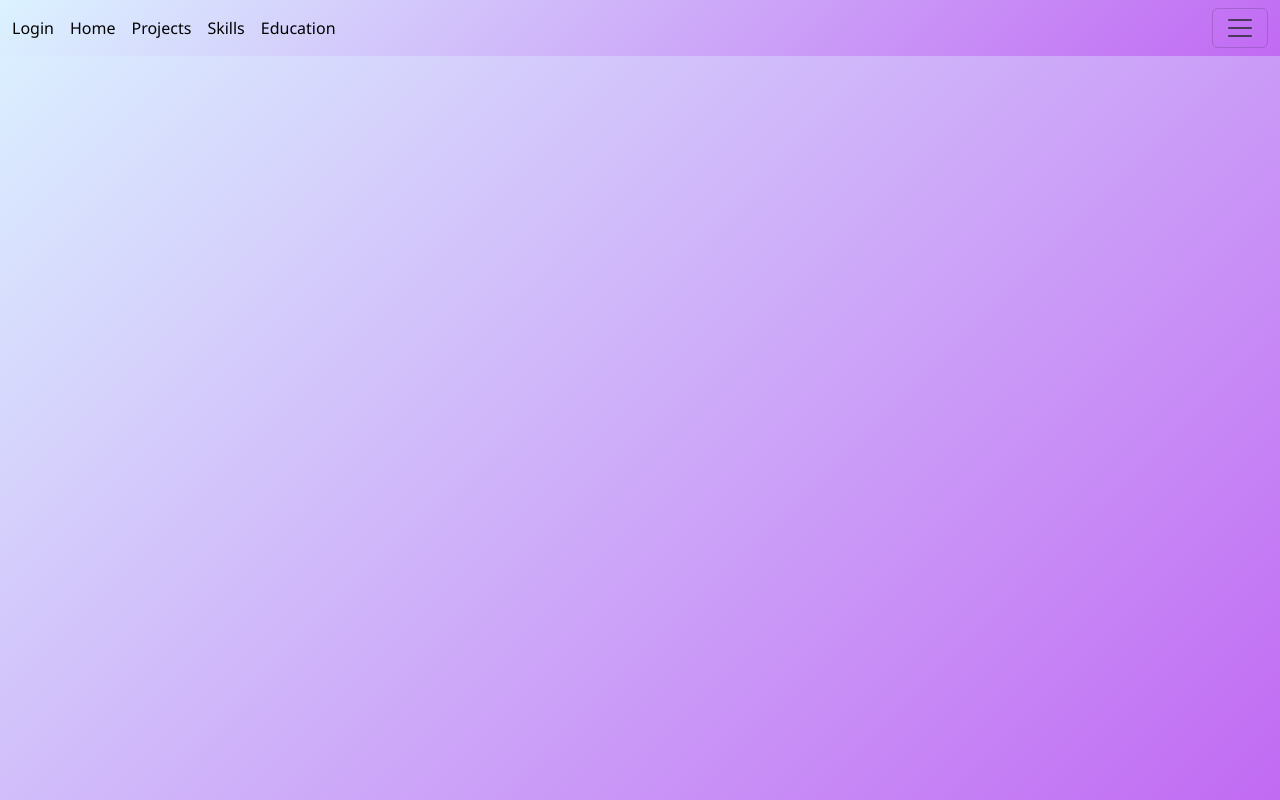
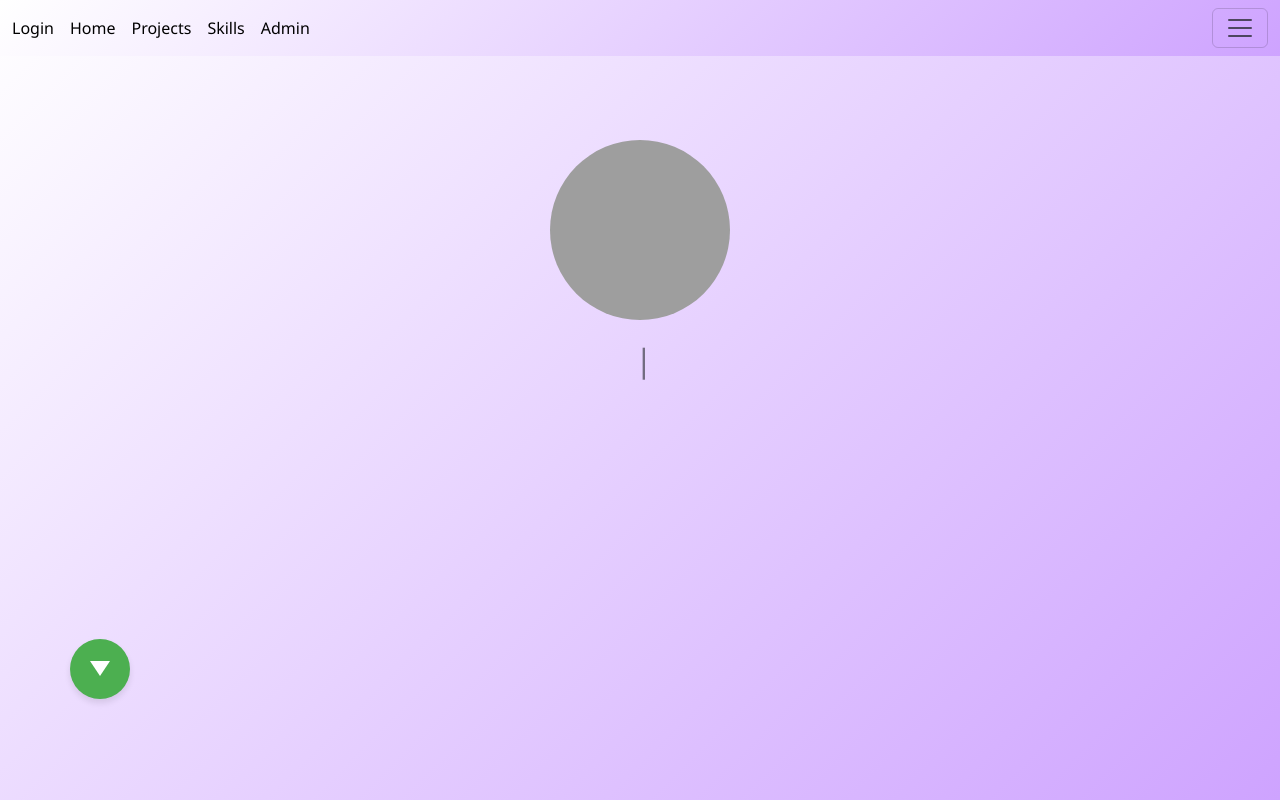
Before and after one commit to Alexoswin/portfolio-website, a React (Create React App) app in the folder new/frontend/: page / in a window 1280 px wide. Built offline with nearby package versions, Linux system fonts and the light colour scheme; grey boxes are pictures that could not be loaded.

Commit message:
page loader

```diff
--- a/new/frontend/package.json
+++ b/new/frontend/package.json
@@ -14,6 +14,7 @@
     "react-icons": "^5.5.0",
     "react-router-dom": "^7.6.1",
     "react-scripts": "5.0.1",
+    "react-spinners": "^0.17.0",
     "web-vitals": "^2.1.4"
   },
   "scripts": {
--- a/new/frontend/src/App.css
+++ b/new/frontend/src/App.css
@@ -0,0 +1,6 @@
+body{
+    display: flex !important; ;
+    justify-content: center !important;;
+    align-items: center !important;
+    flex-direction: row !important;;
+}
--- a/new/frontend/src/App.js
+++ b/new/frontend/src/App.js
@@ -1,25 +1,36 @@
-
 import './App.css';
 import Nav from './Components/Nav';
 import Login from './Components/Login';
-import {
-  BrowserRouter as Router,
-  Route,
-  Routes,
- } from 'react-router-dom';
-
+import Profile from './Components/Profile';
+import { useEffect, useState } from 'react';
+import CircleLoader from 'react-spinners/CircleLoader';
+import { BrowserRouter as Router, Route, Routes } from 'react-router-dom';
 
 function App() {
+  const [Loading, setLoading] = useState(true);
+
+  useEffect(() => {
+    setTimeout(() => {
+      setLoading(false);
+    }, 3000);
+  }, []);
+
   return (
-
+    <>
+      {Loading ? (
+        <div style={{ display: 'flex', justifyContent: 'center', alignItems: 'center', height: '100vh' }}>
+          <CircleLoader size={150} color={"#36d7b7"} loading={Loading}  />
+        </div>
+      ) : (
         <Router>
           <Nav />
           <Routes>
             <Route path="/Login" element={<Login />} />
-      {/* Add more routes here as needed */}
+            <Route path="/" element={<Profile />} />
           </Routes>
         </Router>
-
+      )}
+    </>
   );
 }
 
--- a/new/frontend/src/Components/Login.css
+++ b/new/frontend/src/Components/Login.css
@@ -7,19 +7,20 @@
 }
 
 body {
-  background: linear-gradient(135deg, hsl(201, 100%, 93%), #c16af3);
+  background: linear-gradient(135deg, hsl(0, 0%, 100%), #cea3ff);
   height: 100vh;
   display: flex;
   align-items: center;
   justify-content: center;
+  flex-direction: column;
 }
 
 .login-container {
   background-color: #ffffff;
   padding: 2rem;
-  border-radius: 16px;
-  box-shadow: 0 12px 30px rgba(0, 0, 0, 0.1);
-  width: 90%;
+
+  box-shadow: 0 12px 30px rgba(0, 0, 0, 0.3);
+  width: 100%;
   max-width: 400px;
   transition: transform 0.3s ease;
 }
@@ -42,7 +43,7 @@ body {
 }
 
 .login-form input {
-  width: 100%;
+  width: 95%;
   padding: 0.8rem;
   margin-bottom: 1rem;
   border: 1px solid #ccc;
@@ -61,7 +62,7 @@ body {
   background-color: #4a90e2;
   color: white;
   border: none;
-  border-radius: 8px;
+
   cursor: pointer;
   font-size: 1rem;
   transition: background-color 0.3s ease;
@@ -85,6 +86,15 @@ body {
 .signup-link a:hover {
   text-decoration: underline;
 }
+.input{
+  border-style: none !important;
+  border-radius: 0% !important;
+  border-bottom: #333 solid 1px !important;
+
+}
+.input-icon{
+  display : inline-block;
+}
 
 /* Responsive */
 @media (max-width: 480px) {
--- a/new/frontend/src/Components/Login.js
+++ b/new/frontend/src/Components/Login.js
@@ -7,8 +7,13 @@ export default function Login() {
                 <h2>Welcome Back</h2>
                 <p>Please login to your account</p>
 
-                <label htmlFor="email">Email</label>
+                <div className="input-icon">
+                    <svg xmlns="http://www.w3.org/2000/svg" width="16" height="16" fill="currentColor" class="bi bi-envelope-fill" viewBox="0 0 16 16">
+                        <path d="M.05 3.555A2 2 0 0 1 2 2h12a2 2 0 0 1 1.95 1.555L8 8.414zM0 4.697v7.104l5.803-3.558zM6.761 8.83l-6.57 4.027A2 2 0 0 0 2 14h12a2 2 0 0 0 1.808-1.144l-6.57-4.027L8 9.586zm3.436-.586L16 11.801V4.697z"/>
+                    </svg>
+                </div>
                 <input
+                    className="input"
                     type="email"
                     id="email"
                     name="email"
@@ -16,8 +21,13 @@ export default function Login() {
                     required
                 />
 
-                <label htmlFor="password">Password</label>
+                <div className="input-icon">
+                    <svg xmlns="http://www.w3.org/2000/svg" width="16" height="16" fill="currentColor" class="bi bi-lock-fill" viewBox="0 0 16 16">
+                    <path fill-rule="evenodd" d="M8 0a4 4 0 0 1 4 4v2.05a2.5 2.5 0 0 1 2 2.45v5a2.5 2.5 0 0 1-2.5 2.5h-7A2.5 2.5 0 0 1 2 13.5v-5a2.5 2.5 0 0 1 2-2.45V4a4 4 0 0 1 4-4m0 1a3 3 0 0 0-3 3v2h6V4a3 3 0 0 0-3-3"/>
+                    </svg>
+                </div>
                 <input
+                    className="input"
                     type="password"
                     id="password"
                     name="password"
--- a/new/frontend/src/Components/Nav.css
+++ b/new/frontend/src/Components/Nav.css
@@ -15,5 +15,5 @@
 
   }
 .navbar{
-    background: linear-gradient(135deg, hsl(201, 100%, 93%), #c16af3);
+  background: linear-gradient(135deg, hsl(0, 0%, 100%), #cea3ff);
 }
--- a/new/frontend/src/Components/Nav.js
+++ b/new/frontend/src/Components/Nav.js
@@ -10,7 +10,8 @@ function Nav() {
         <NavLink className="navbar-brand" to="/">Home</NavLink>
         <NavLink className="navbar-brand" >Projects</NavLink>
         <NavLink className="navbar-brand" >Skills</NavLink>
-        <NavLink className="navbar-brand" >Education</NavLink>
+
+        <NavLink className="navbar-brand" >Admin</NavLink>
        </div>
         <button className="navbar-toggler" type="button" data-bs-toggle="offcanvas" data-bs-target="#offcanvasNavbar" aria-controls="offcanvasNavbar" aria-label="Toggle navigation">
           <span className="navbar-toggler-icon"></span>
--- /dev/null
+++ b/new/frontend/src/Components/Profile.css
@@ -0,0 +1,122 @@
+/* Container centers everything */
+.container {
+  width: 100vw;
+  text-align: center;
+    display: flex;
+    flex-direction: column;
+    align-items: center;
+    justify-content: center;
+  margin-top: 2vh;
+  padding: 2%;
+  box-sizing: border-box;
+  margin-bottom:20%;
+
+}
+
+/* Image wrapper for spacing */
+.profile-image-wrapper {
+  display: flex;
+  justify-content: center;
+  margin-bottom: 2vh;
+}
+
+/* Responsive profile image */
+.profile-image {
+  width: 180px;
+  height: 180px;
+  border-radius: 50%;
+  object-fit: cover;
+  transition: transform 0.3s ease;
+}
+
+.profile-image:hover {
+  transform: scale(1.05);
+}
+
+/* Typing text styling */
+.typing-text {
+  font-size: 2rem;
+  font-family: monospace;
+  white-space: pre-wrap;
+  display: inline-block;
+  max-width: 90vw;
+  word-break: break-word;
+}
+
+/* Blinking cursor animation */
+.cursor {
+  display: inline-block;
+  width: 10px;
+  animation: blink 0.8s infinite;
+}
+
+@keyframes blink {
+  0%   { opacity: 1; }
+  50%  { opacity: 0; }
+  100% { opacity: 1; }
+}
+
+/* Responsive font and image scaling for smaller devices */
+@media (max-width: 768px) {
+  .profile-image {
+    width: 180px;
+    height: 180px;
+  }
+
+  .typing-text {
+    font-size: 1.5rem;
+  }
+}
+
+@media (max-width: 480px) {
+  .profile-image {
+    width: 140px;
+    height: 140px;
+  }
+  .profile-image-wrapper {
+
+    margin-bottom: 100px;
+}
+
+  .typing-text {
+    font-size: 1.2rem;
+  }
+}
+.arrow-btn {
+  background: #4CAF50;
+  border: none;
+  border-radius: 50%;
+  width: 60px;
+  height: 60px;
+  cursor: pointer;
+  display: flex;
+  align-items: center;
+  justify-content: center;
+  transition: background 0.5s ease, transform 0.5s ease;
+  box-shadow: 0 4px 6px rgba(0,0,0,0.1);
+
+  /* Fixed position at bottom center */
+
+  bottom: 40px;
+
+
+}
+
+
+    .arrow-btn:hover {
+      background: #388E3C;
+      transform: scale(1.2);
+    }
+
+    .arrow {
+      width: 0;
+      height: 0;
+      border-left: 10px solid transparent;
+      border-right: 10px solid transparent;
+      border-top: 15px solid white;
+      transition: transform 0.3s ease;
+    }
+
+    .arrow.rotate {
+      transform: rotate(180deg);
+    }
--- /dev/null
+++ b/new/frontend/src/Components/Profile.js
@@ -0,0 +1,73 @@
+import React, { useEffect, useState, useRef } from 'react';
+import './Profile.css';
+
+export default function Profile() {
+  const [displayedText, setDisplayedText] = useState('');
+  const [step, setStep] = useState(0);
+  const arrowRef = useRef(null);
+
+  const fullText1 = "Hi..";
+  const fullText2 = "I am Oswin Alex";
+
+  useEffect(() => {
+    let timeout;
+
+    if (step === 0) {
+      if (displayedText.length < fullText1.length) {
+        timeout = setTimeout(() => {
+          setDisplayedText(fullText1.slice(0, displayedText.length + 1));
+        }, 150);
+      } else {
+        timeout = setTimeout(() => setStep(1), 1000);
+      }
+    } else if (step === 1) {
+      if (displayedText.length > 0) {
+        timeout = setTimeout(() => {
+          setDisplayedText(displayedText.slice(0, -1));
+        }, 100);
+      } else {
+        timeout = setTimeout(() => setStep(2), 500);
+      }
+    } else if (step === 2) {
+      if (displayedText.length < fullText2.length) {
+        timeout = setTimeout(() => {
+          setDisplayedText(fullText2.slice(0, displayedText.length + 1));
+        }, 120);
+      }
+    }
+
+    return () => clearTimeout(timeout);
+  }, [displayedText, step]);
+
+  const toggleArrow = () => {
+    arrowRef.current.classList.toggle('rotate');
+    // Optional: Scroll to a section
+    // document.getElementById('about-section').scrollIntoView({ behavior: 'smooth' });
+  };
+
+  return (
+    <>
+      <div className="container">
+        <div className="profile-image-wrapper">
+          <img
+            src="https://avatars.githubusercontent.com/u/100626688?v=4"
+            alt="Profile"
+            className="profile-image"
+          />
+        </div>
+
+        <div className="typing-text">
+          {displayedText}
+          <span className="cursor">|</span>
+        </div>
+      </div>
+        <div className='conatainer'>
+
+        <button className="arrow-btn" onClick={toggleArrow}>
+        <div className="arrow" ref={arrowRef}></div>
+        </button>
+        </div>
+
+    </>
+  );
+}
```
Also changed, not shown: 1 other file (tests, documents, lock files or other folders). Lines whose indentation alone changed are shown as unchanged.
